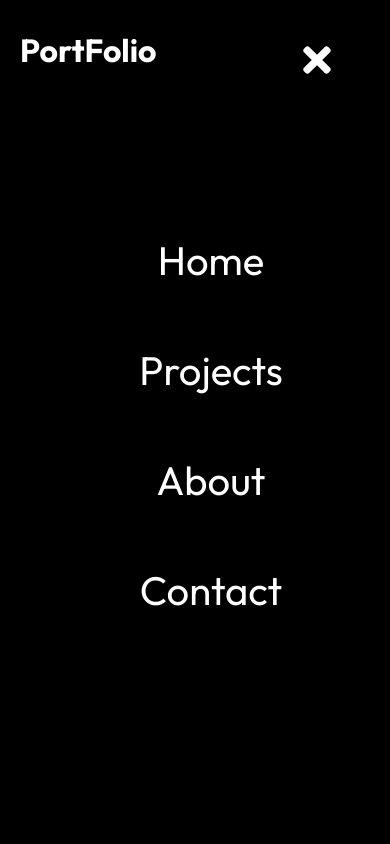
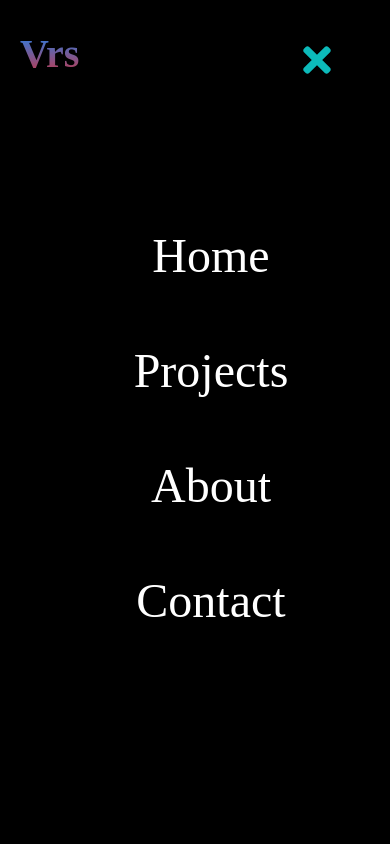
Before and after one commit to RachitSahu26/Portfolio, a React (Vite) app in the folder portfolio/: page / in a window 390 px wide. Both pictures are taken after a click on the element 317 px from the left and 62 px from the top of the page. Shown: the top 844 px of the page. Built offline with nearby package versions, Linux system fonts and the light colour scheme.

Commit message:
completed header part

```diff
--- a/portfolio/src/Components/AllAboutStyle.css
+++ b/portfolio/src/Components/AllAboutStyle.css
@@ -1,5 +1,4 @@
-
-.About{
+.About {
     /* border: 2px solid greenyellow; */
     display: flex;
     height: 90vh;
@@ -8,46 +7,128 @@ padding: 130px 10%;
 
 }
 
-.profile-img-div{
+.profile-img-div {
     /* border: 2px solid orange; */
     padding: 20px 30px;
 
 }
-.profile-img-div img{
+
+.profile-img-div img {
     border-radius: 10%;
-width:430px ;
-height:300px ;
+    width: 430px;
+    height: 300px;
     /* border: 5px solid white; */
-
+transition: all ease-in 0.3s;
+}
+.profile-img-div img:hover {
+  scale: 0.9;
 }
 
 
-.my-detail{
+.my-detail {
     /* border: 2px solid red; */
     padding: 10px 70px;
 }
-.my-detail h1{
+
+.my-detail h1 {
     text-align: center;
     margin-bottom: 23px;
     font-size: 4.3rem;
 }
-.my-detail p{
+
+.my-detail p {
 
     font-size: 1.5rem;
 }
 
-.social-icons{
+.social-icons {
     /* border: 2px solid rebeccapurple; */
     padding: 10px 70px;
 }
 
 
 /* .........................media quries......... */
+/* --------------------media (1281) ----------------- */
+@media screen and (max-width:1281px) {
+
+    .About {
+        /* border: 2px solid greenyellow; */
+        display: flex;
+        height: 100vh;
+        justify-content: space-between;
+        padding: 130px 0%;
+
+    }
+
+}
+
+
+
+
+
+/* --------------------media (1025) ----------------- */
+@media screen and (max-width:1025px) {
+
+    .About {
+        /* border: 2px solid greenyellow; */
+        display: flex;
+        height: 150vh;
+        justify-content: space-between;
+        padding: 130px 0%;
+
+    }
+
+    .profile-img-div {
+        /* border: 2px solid orange; */
+        padding: 28% 30px;
+
+    }
+
+    .profile-img-div img {
+        border-radius: 10%;
+        width: 330px;
+        height: 323px;
+        /* border: 5px solid white; */
+
+    }
+
+
+    .my-detail {
+        /* border: 2px solid red; */
+        padding: 20% 40px;
+    }
+
+    .my-detail h1 {
+        text-align: center;
+        margin-bottom: 23px;
+        font-size: 2.7rem;
+    }
+
+    .my-detail p {
+
+        font-size: 1.8rem;
+    }
+
+    .social-icons {
+        /* border: 2px solid rebeccapurple; */
+        padding: 4px 70px;
+    }
+
+    .github,
+    .linkdin,
+    .insta {
+
+        width: 50px;
+        height: 50px;
+
+    }
+
+}
 
 /* --------------------media (913) ----------------- */
-@media screen and  (max-width:913px) {
+@media screen and (max-width:913px) {
 
-.About{
+    .About {
         /* border: 2px solid greenyellow; */
         display: flex;
         height: 75vh;
@@ -56,45 +137,123 @@ height:300px ;
 
     }
 
-    .profile-img-div{
+    .profile-img-div {
         /* border: 2px solid orange; */
-        padding: 35% 30px;
+        padding: 28% 30px;
 
     }
-    .profile-img-div img{
+
+    .profile-img-div img {
         border-radius: 10%;
-    width:330px ;
-    height:200px ;
+        width: 330px;
+        height: 323px;
         /* border: 5px solid white; */
 
     }
 
 
-    .my-detail{
+    .my-detail {
         /* border: 2px solid red; */
         padding: 20% 40px;
     }
-    .my-detail h1{
+
+    .my-detail h1 {
         text-align: center;
         margin-bottom: 23px;
         font-size: 2.7rem;
     }
-    .my-detail p{
+
+    .my-detail p {
 
         font-size: 1.8rem;
     }
 
-    .social-icons{
+    .social-icons {
         /* border: 2px solid rebeccapurple; */
-        padding: 4px 20px;
+        padding: 4px 70px;
     }
 
-.github,.linkdin,.insta{
+    .github,
+    .linkdin,
+    .insta {
 
-    width:50px;
+        width: 50px;
         height: 50px;
 
     }
+
+}
+
+
+/* --------------------media (821) ----------------- */
+@media screen and (max-width:821px) {
+
+    .About {
+        /* border: 2px solid greenyellow; */
+        display: flex;
+        height: 75vh;
+        justify-content: space-between;
+        padding: 50px 0%;
+
+    }
+
+    .profile-img-div img {
+        border-radius: 10%;
+        width: 330px;
+        height: 240px;
+        /* border: 5px solid white; */
+
+    }
+
+    .my-detail p {
+
+        font-size: 1.4rem;
+    }
+
+
+
+    .social-icons {
+        /* border: 2px solid rebeccapurple; */
+        padding: 4px 15px;
+    }
+
+
+}
+
+
+
+/* --------------------media (769) ----------------- */
+@media screen and (max-width:769px) {
+
+    .About {
+        /* border: 2px solid greenyellow; */
+        display: flex;
+        height: 75vh;
+        justify-content: space-between;
+        padding: 50px 0%;
+
+    }
+
+    .profile-img-div img {
+        border-radius: 10%;
+        width: 330px;
+        height: 240px;
+        /* border: 5px solid white; */
+
+    }
+
+    .my-detail p {
+
+        font-size: 1.1rem;
+    }
+
+
+
+    .social-icons {
+        /* border: 2px solid rebeccapurple; */
+        padding: 4px 15px;
+    }
+
 
 }
 
@@ -105,9 +264,9 @@ height:300px ;
 
 
 /* --------------------media (541) ----------------- */
-@media screen and  (max-width:541px) {
+@media screen and (max-width:541px) {
 
-    .About{
+    .About {
         /* border: 2px solid greenyellow; */
         display: flex;
         height: 145vh;
@@ -117,43 +276,48 @@ height:300px ;
 
     }
 
-        .profile-img-div{
+    .profile-img-div {
         /* border: 2px solid orange; */
         padding: 15% 100px;
 
     }
-        .profile-img-div img{
+
+    .profile-img-div img {
         border-radius: 10%;
-        width:330px ;
-        height:240px ;
-        border: 5px solid white;
+        width: 330px;
+        height: 240px;
+        /* border: 5px solid white; */
 
     }
 
 
-        .my-detail{
+    .my-detail {
         /* border: 2px solid red; */
         padding: 0 40px;
         margin-bottom: 250px;
     }
-        .my-detail h1{
+
+    .my-detail h1 {
         text-align: center;
         margin-bottom: 23px;
         font-size: 2.3rem;
     }
-        .my-detail p{
+
+    .my-detail p {
 
         font-size: 1.2rem;
     }
 
-        .social-icons{
+    .social-icons {
         /* border: 2px solid rebeccapurple; */
         padding: 4px 80px;
     }
 
-    .github,.linkdin,.insta{
+    .github,
+    .linkdin,
+    .insta {
 
-        width:50px;
+        width: 50px;
         height: 50px;
 
     }
@@ -171,9 +335,9 @@ height:300px ;
 
 
 /* --------------------media (415) ----------------- */
-@media screen and  (max-width:415px) {
+@media screen and (max-width:415px) {
 
-    .About{
+    .About {
         /* border: 2px solid greenyellow; */
         display: flex;
         height: 120vh;
@@ -183,44 +347,49 @@ height:300px ;
 
     }
 
-        .profile-img-div{
+    .profile-img-div {
         /* border: 2px solid orange; */
         padding: 15% 40px;
 
     }
-        .profile-img-div img{
+
+    .profile-img-div img {
         border-radius: 10%;
-        width:330px ;
-        height:240px ;
-        border: 5px solid white;
+        width: 330px;
+        height: 240px;
+        /* border: 5px solid white; */
 
     }
 
 
-        .my-detail{
+    .my-detail {
         /* border: 2px solid red; */
         padding: 0 40px;
         margin-bottom: 250px;
     }
-        .my-detail h1{
+
+    .my-detail h1 {
         text-align: center;
         margin-bottom: 23px;
         font-size: 2.3rem;
     }
-        .my-detail p{
+
+    .my-detail p {
         text-align: center;
 
         font-size: 1.7rem;
     }
 
-        .social-icons{
+    .social-icons {
         /* border: 2px solid rebeccapurple; */
         padding: 4px 41px;
     }
 
-    .github,.linkdin,.insta{
+    .github,
+    .linkdin,
+    .insta {
 
-        width:50px;
+        width: 50px;
         height: 50px;
 
     }
@@ -235,9 +404,9 @@ height:300px ;
 
 
 /* --------------------media (394) ----------------- */
-@media screen and  (max-width:394px) {
+@media screen and (max-width:394px) {
 
-    .About{
+    .About {
         /* border: 2px solid greenyellow; */
         display: flex;
         height: 127vh;
@@ -247,44 +416,49 @@ height:300px ;
 
     }
 
-        .profile-img-div{
+    .profile-img-div {
         /* border: 2px solid orange; */
         padding: 15% 43px;
 
     }
-        .profile-img-div img{
+
+    .profile-img-div img {
         border-radius: 10%;
         width: 300px;
         height: 220px;
-        border: 5px solid white;
+        /* border: 5px solid white; */
 
     }
 
 
-        .my-detail{
+    .my-detail {
         /* border: 2px solid red; */
         padding: 0 40px;
         margin-bottom: 250px;
     }
-        .my-detail h1{
+
+    .my-detail h1 {
         text-align: center;
         margin-bottom: 23px;
         font-size: 2.3rem;
     }
-        .my-detail p{
+
+    .my-detail p {
         text-align: center;
 
         font-size: 1.5rem;
     }
 
-        .social-icons{
+    .social-icons {
         /* border: 2px solid rebeccapurple; */
         padding: 4px 44px;
     }
 
-    .github,.linkdin,.insta{
+    .github,
+    .linkdin,
+    .insta {
 
-        width:40px;
+        width: 40px;
         height: 40px;
 
 
@@ -299,56 +473,61 @@ height:300px ;
 
 
 /* --------------------media (376) ----------------- */
-@media screen and  (max-width:376px) {
+@media screen and (max-width:376px) {
 
-    .About{
+    .About {
         /* border: 2px solid greenyellow; */
         display: flex;
-        height: 133vh;
+        height: 150vh;
         flex-direction: column;
         justify-content: space-between;
         padding: 30px 0%;
 
     }
 
-        .profile-img-div{
+    .profile-img-div {
         /* border: 2px solid orange; */
         padding: 15% 36px;
 
     }
-        .profile-img-div img{
+
+    .profile-img-div img {
         border-radius: 10%;
         width: 300px;
         height: 220px;
-        border: 5px solid white;
+        /* border: 5px solid white; */
 
     }
 
 
-        .my-detail{
+    .my-detail {
         /* border: 2px solid red; */
         padding: 0 40px;
         margin-bottom: 250px;
     }
-        .my-detail h1{
+
+    .my-detail h1 {
         text-align: center;
         margin-bottom: 23px;
         font-size: 2.3rem;
     }
-        .my-detail p{
+
+    .my-detail p {
         text-align: center;
 
-            font-size: 1.5rem;
+        font-size: 1.3rem;
     }
 
-        .social-icons{
+    .social-icons {
         /* border: 2px solid rebeccapurple; */
-            padding: 4px 39px;
+        padding: 4px 33px;
     }
 
-    .github,.linkdin,.insta{
+    .github,
+    .linkdin,
+    .insta {
 
-        width:40px;
+        width: 40px;
         height: 40px;
 
     }
@@ -364,9 +543,9 @@ height:300px ;
 
 
 /* --------------------media (361) ----------------- */
-@media screen and  (max-width:361px) {
+@media screen and (max-width:361px) {
 
-    .About{
+    .About {
         /* border: 2px solid greenyellow; */
         display: flex;
         height: 140vh;
@@ -376,44 +555,49 @@ height:300px ;
 
     }
 
-        .profile-img-div{
+    .profile-img-div {
         /* border: 2px solid orange; */
         padding: 15% 27px;
 
     }
-        .profile-img-div img{
+
+    .profile-img-div img {
         border-radius: 10%;
         width: 300px;
         height: 220px;
-        border: 5px solid white;
+        /* border: 5px solid white; */
 
     }
 
 
-        .my-detail{
+    .my-detail {
         /* border: 2px solid red; */
         padding: 0 40px;
         margin-bottom: 250px;
     }
-        .my-detail h1{
+
+    .my-detail h1 {
         text-align: center;
         margin-bottom: 23px;
         font-size: 2.3rem;
     }
-        .my-detail p{
+
+    .my-detail p {
         text-align: center;
 
         font-size: 1.5rem;
     }
 
-        .social-icons{
+    .social-icons {
         /* border: 2px solid rebeccapurple; */
         padding: 4px 30px;
     }
 
-    .github,.linkdin,.insta{
+    .github,
+    .linkdin,
+    .insta {
 
-        width:40px;
+        width: 40px;
         height: 40px;
 
 
--- /dev/null
+++ b/portfolio/src/Components/MyName.jsx
@@ -0,0 +1,11 @@
+import React from 'react'
+import "./MyNameStyle.css";
+function MyName() {
+  return (
+    <div className='attractive-name'>
+    <p style={{ fontFamily: 'Dancing Script, cursive' }}>Rachit<br/> Sahu</p>
+   </div>
+  )
+}
+
+export default MyName
--- /dev/null
+++ b/portfolio/src/Components/MyNameStyle.css
@@ -0,0 +1,147 @@
+
+
+  @import url('https://fonts.googleapis.com/css2?family=Dancing+Script:wght@400;500;600;700&family=Inter:wght@300;600&family=Outfit:wght@100;200;300;400;500;600;700;800;900&display=swap');
+
+.attractive-name {
+    font-family: 'Your Selected Font', sans-serif;
+    font-size: 24px;
+    /* color: #ff5500; */
+    height: 80vh;
+    /* border:  2px solid red; */
+    overflow-y: hidden;
+    overflow-x: hidden;
+
+    /* Replace with your desired color code */
+    /* Add any other styles you want here */
+  }
+
+
+
+  .attractive-name p{
+    font-size: 7rem;
+    text-align: center;
+    padding: 140px 20px;
+    font-weight: 1000;
+    /* font-size: 20rem; */
+    font-family: 'black_bones_personal_useRg', sans-serif;
+    background: linear-gradient(to top, #ef2658, #0d4eff);
+    -webkit-background-clip: text;
+    -webkit-text-fill-colour: transparent;
+color: transparent;
+  }
+
+
+
+
+  /* .............media Quries........... */
+
+
+
+  /* ------------- media for (1281)----------- */
+
+@media screen and (max-width:1281px){
+
+
+
+  .attractive-name p{
+    font-size: 13rem;
+    padding: 125px 20px;
+
+  }
+
+
+}
+
+
+
+  /* ------------- media for (1025)----------- */
+
+  @media screen and (max-width:1025px){
+
+
+    .attractive-name{
+      /* border: 2px solid red; */
+      height: 98vh;
+    }
+
+    .attractive-name p{
+      font-size: 12rem;
+      padding: 35px 20px;
+
+    }
+
+
+  }
+
+
+
+
+ /* ------------- media for (913)----------- */
+
+ @media screen and (max-width:913px){
+
+  .attractive-name{
+      /* border: 2px solid red; */
+      height: 70vh;
+
+  }
+
+  .attractive-name p{
+    font-size: 12rem;
+    padding: 265px 20px;
+
+  }
+
+
+}
+
+ /* ------------- media for (541)----------- */
+
+ @media screen and (max-width:541px){
+
+  .attractive-name{
+    /* border: 2px solid red; */
+    height: 90vh;
+
+}
+
+  .attractive-name p{
+    font-size: 8rem;
+    padding: 155px 20px;
+
+  }
+
+
+}
+
+
+
+ /* ------------- media for (413)----------- */
+
+@media screen and (max-width:413px){
+
+
+
+  .attractive-name p{
+    font-size: 7rem;
+    padding: 213px 20px;
+
+  }
+
+
+}
+
+
+ /* ------------- media for (394)----------- */
+
+ @media screen and (max-width:394px){
+
+
+  .attractive-name p{
+    font-size: 7rem;
+    padding: 183px 20px;
+
+  }
+
+
+}
--- a/portfolio/src/Components/NavBar.jsx
+++ b/portfolio/src/Components/NavBar.jsx
@@ -11,17 +11,17 @@ function NavBar() {
         <div className='header'>
             {/* ..............left nav .................... */}
             <div className="left-side-nav">
-                <h1><Link to="/"> PortFolio</Link></h1>
+                <h1><Link to="/"className='vrs-name' style={{ fontFamily: 'Script, cursive' }}>Vrs</Link></h1>
             </div>
 
             {/* .................right nav............... */}
             <div className={ click  ? "ur-div":"ur-div-active"}>
 
                 <ul className={click ? "right-side-nav":"right-side-nav-active"}>
-                    <li><Link to="/" >Home</Link></li>
-                    <li><Link to="/projects" >Projects</Link></li>
-                    <li><Link to="/about" >About</Link></li>
-                    <li><Link to="/contact" >Contact</Link></li>
+                    <li><Link to="/" style={{ fontFamily: 'Script, cursive' }}>Home</Link></li>
+                    <li><Link to="/projects" style={{ fontFamily: 'Script, cursive' }}>Projects</Link></li>
+                    <li><Link to="/about" style={{ fontFamily: 'Script, cursive' }}>About</Link></li>
+                    <li><Link to="/contact" style={{ fontFamily: 'Script, cursive' }}>Contact</Link></li>
 
                 </ul>
             </div>
@@ -36,10 +36,10 @@ function NavBar() {
             <div className="hamburger" onClick={handleClick}>
                 {
                     click ? (
-                        <FaTimes size={40} style={{ color: "#fff" }} />
+                        <FaTimes size={40} style={{ color: "#0CBABA" }} />
 
                     ) : (
-                        <GiHamburgerMenu size={40} style={{ color: "#a1eb40" }} />
+                        <GiHamburgerMenu size={40} style={{ color:  "#0CBABA" }} />
 
                     )
                 }
--- a/portfolio/src/Components/NavbarStyle.css
+++ b/portfolio/src/Components/NavbarStyle.css
@@ -5,7 +5,14 @@ flex-direction: row;
     /* background-color: red; */
     padding: 10px 50px;
 }
+.vrs-name{
 
+    font-family: 'black_bones_personal_useRg', sans-serif;
+    background: linear-gradient(to top, #c63748, #1e82ed);
+    -webkit-background-clip: text;
+    -webkit-text-fill-colour: transparent;
+color: transparent;
+}
 .right-side-nav-active{
     /* background-color: yellow; */
 display: flex;
@@ -92,6 +99,7 @@ flex-direction: column;
     padding-left: 2rem;
     font-size: 2.5rem;
 padding-top: 60px;
+
 /* height: 80vh; */
 
 }
@@ -108,3 +116,80 @@ padding-top: 60px;
 
 
 }
+  /* .............media Quries........... */
+/* ---------------for (1281)------ */
+@media screen and (max-width:1281px){
+    .ur-div{
+        height: 80vh;
+    }
+    .vrs-name{
+        font-size: 3rem;
+    }
+}
+
+/* ---------------for (1025)------ */
+@media screen and (max-width:1025px){
+
+    .vrs-name{
+        font-size: 2.5rem;
+    }
+}
+
+/* ---------------for (913)------ */
+@media screen and (max-width:913px){
+
+    .vrs-name{
+        font-size: 2.5rem;
+    }
+    .right-side-nav{
+        margin-top: 193px;
+    }
+
+    .right-side-nav li a{
+        font-size: 5rem;
+
+    }
+
+}
+
+/* ---------------for (821)------ */
+@media screen and (max-width:821px){
+
+
+
+    .right-side-nav li a{
+        font-size: 4rem;
+
+    }
+
+}
+
+/* ---------------for (769)------ */
+@media screen and (max-width:769px){
+    .right-side-nav{
+        margin-top: 93px;
+    }
+
+    .right-side-nav li a{
+        font-size: 4rem;
+
+    }
+
+}
+
+/* ---------------for (541)------ */
+@media screen and (max-width:541px){
+
+    .vrs-name{
+        font-size: 2.5rem;
+    }
+    .right-side-nav{
+        margin-top: 3px;
+    }
+
+    .right-side-nav li a{
+        font-size: 3rem;
+
+    }
+
+}
--- a/portfolio/src/Routes/Home.jsx
+++ b/portfolio/src/Routes/Home.jsx
@@ -3,10 +3,11 @@ import "./HomeStyle.css";
 
 import NavBar from '../Components/NavBar'
 import Footer from '../Components/Footer'
-import HomeSec from '../Components/HomeSec'
+// import HomeSec from '../Components/HomeSec'
 import AllAbout from '../Components/AllAbout'
 import CardArea from '../Components/CardArea'
 import Form from '../Components/Form'
+import MyName from '../Components/MyName';
 
 
 function Home() {
@@ -14,7 +15,8 @@ function Home() {
     <div className='Home'>
 
 <NavBar/>
-<HomeSec/>
+{/* <HomeSec/> */}
+<MyName/>
 <AllAbout/>
 <CardArea/>
 <Form/>
--- a/portfolio/src/index.css
+++ b/portfolio/src/index.css
@@ -1,4 +1,9 @@
 @import url('https://fonts.googleapis.com/css2?family=Inter:wght@300;600&family=Outfit:wght@100;200;300;400;500;600;700;800;900&display=swap');
+
+
+
+
+
 *{
     box-sizing: border-box;
     font-family: 'Inter', sans-serif;
@@ -11,7 +16,7 @@ body{
 
 }
 h1,h4,p,a,button{
-    color: white;
+    color: #fff;
     text-decoration: none;
 }
 /* .btn{
```
Also changed, not shown: portfolio/src/Components/AllAbout.jsx (+14 -3 lines), portfolio/src/Components/Footer.jsx (+33 -24 lines), 1 other file (tests, documents, lock files or other folders). Lines whose indentation alone changed are shown as unchanged.
